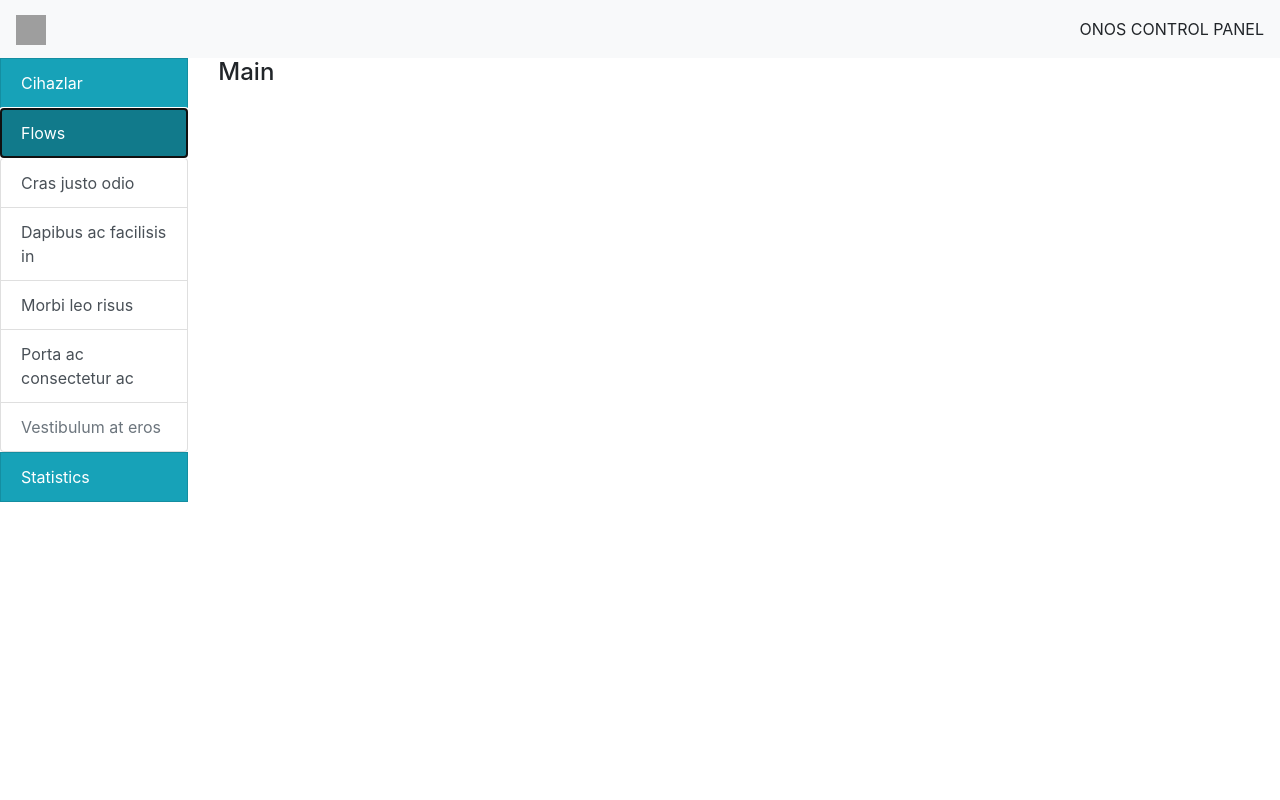
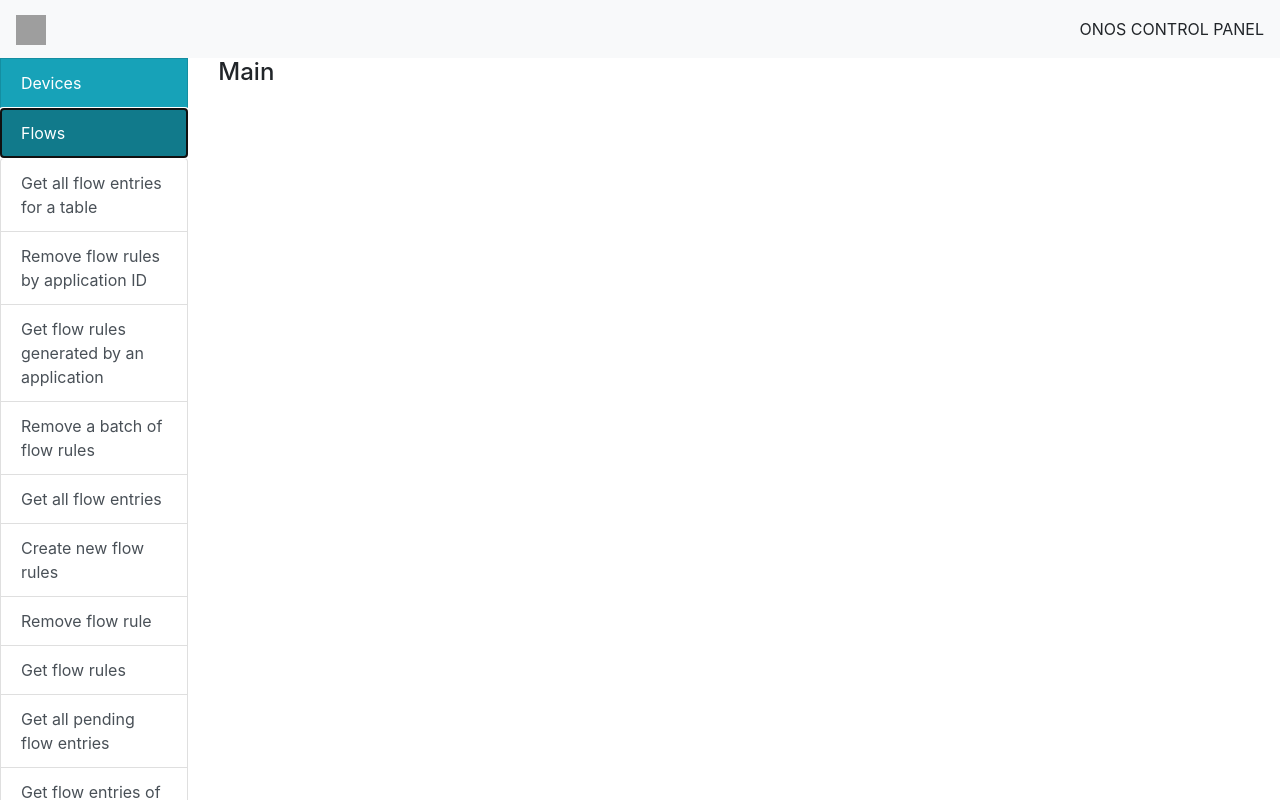
Before and after one commit to Alihanakcm/OnosWebUI, an Angular app in the folder onos-web-ui/: page / in a window 1280 px wide. Both pictures are taken after a click on the button "Flows". Shown: the top 800 px of the page. Built offline with nearby package versions, Linux system fonts and the light colour scheme; grey boxes are pictures that could not be loaded.

Commit message:
fix: section component fixed

```diff
--- a/onos-web-ui/src/app/section/section.component.html
+++ b/onos-web-ui/src/app/section/section.component.html
@@ -6,24 +6,27 @@
   aria-expanded="false"
   aria-controls="collapseExample"
 >
-  Cihazlar
+  Devices
 </button>
 <div class="collapse" id="deviceItems">
   <div class="list-group">
     <a href="#" class="list-group-item list-group-item-action">
-      Cihazları listele
+      Get all insfrastructure devices
     </a>
     <a href="#" class="list-group-item list-group-item-action"
-      >Portları listele</a
+      >Get ports of all infrastructure devices</a
     >
     <a href="#" class="list-group-item list-group-item-action"
-      >Cihaz detaylarını getir</a
+      >Remove infrastructure device</a
     >
-    <a href="#" class="list-group-item list-group-item-action"
-      >Cihaz portlarını listele</a
+    <a href="#" class="list-group-item list-group-item-action">
+      Get details of infrastructure device</a
     >
-    <a href="#" class="list-group-item list-group-item-action"
-      >Port durumunu değiştir</a
+    <a href="#" class="list-group-item list-group-item-action">
+      Get ports of infrastructure device</a
+    >
+    <a href="#" class="list-group-item list-group-item-action">
+      Change the administrative state of a port</a
     >
   </div>
 </div>
@@ -41,23 +44,37 @@
 <div class="collapse" id="flowItems">
   <div class="list-group">
     <a href="#" class="list-group-item list-group-item-action">
-      Cras justo odio
+      Get all flow entries for a table
     </a>
-    <a href="#" class="list-group-item list-group-item-action"
-      >Dapibus ac facilisis in</a
+    <a href="#" class="list-group-item list-group-item-action">
+      Remove flow rules by application ID</a
     >
     <a href="#" class="list-group-item list-group-item-action"
-      >Morbi leo risus</a
+      >Get flow rules generated by an application</a
     >
-    <a href="#" class="list-group-item list-group-item-action"
-      >Porta ac consectetur ac</a
+    <a href="#" class="list-group-item list-group-item-action">
+      Remove a batch of flow rules</a
     >
-    <a
-      href="#"
-      class="list-group-item list-group-item-action disabled"
-      tabindex="-1"
-      aria-disabled="true"
-      >Vestibulum at eros</a
+    <a href="#" class="list-group-item list-group-item-action">
+      Get all flow entries</a
+    >
+    <a href="#" class="list-group-item list-group-item-action">
+      Create new flow rules</a
+    >
+    <a href="#" class="list-group-item list-group-item-action">
+      Remove flow rule</a
+    >
+    <a href="#" class="list-group-item list-group-item-action">
+      Get flow rules</a
+    >
+    <a href="#" class="list-group-item list-group-item-action">
+      Get all pending flow entries</a
+    >
+    <a href="#" class="list-group-item list-group-item-action">
+      Get flow entries of a device</a
+    >
+    <a href="#" class="list-group-item list-group-item-action">
+      Create new flow rule</a
     >
   </div>
 </div>
@@ -75,23 +92,34 @@
 <div class="collapse" id="statisticItems">
   <div class="list-group">
     <a href="#" class="list-group-item list-group-item-action">
-      Cras justo odio
+      Get port statistics of a specified devices
     </a>
-    <a href="#" class="list-group-item list-group-item-action"
-      >Dapibus ac facilisis in</a
+    <a href="#" class="list-group-item list-group-item-action">
+      Get sum of active entries in all tables for all devices</a
     >
     <a href="#" class="list-group-item list-group-item-action"
-      >Morbi leo risus</a
+      >Get port delta statistics of a specified device and port</a
+    >
+    <a href="#" class="list-group-item list-group-item-action">
+      Get port statistics of all devices</a
     >
     <a href="#" class="list-group-item list-group-item-action"
-      >Porta ac consectetur ac</a
+      >Get port delta statistics of a specified devices</a
     >
-    <a
-      href="#"
-      class="list-group-item list-group-item-action disabled"
-      tabindex="-1"
-      aria-disabled="true"
-      >Vestibulum at eros</a
+    <a href="#" class="list-group-item list-group-item-action"
+      >Get port statistics of a specified device and port</a
+    >
+    <a href="#" class="list-group-item list-group-item-action">
+      Get table statistics for all tables of a specified device</a
+    >
+    <a href="#" class="list-group-item list-group-item-action">
+      Get port delta statistics of all devices</a
+    >
+    <a href="#" class="list-group-item list-group-item-action">
+      Get load statistics for all links or for a specific link</a
+    >
+    <a href="#" class="list-group-item list-group-item-action">
+      Get table statistics for all tables of all devices</a
     >
   </div>
 </div>
```
